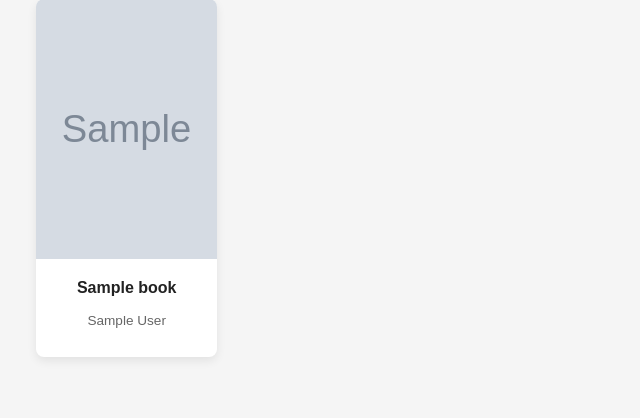
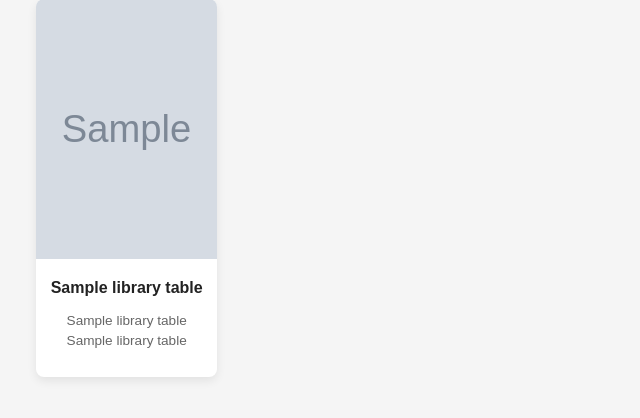
Before and after one commit to BryanMurphy02/digitalLibrary, a Flask app: page /library in a window 1280 px wide. Shown: the part 109-527 px from the top of the page, without its empty margins (0-640 px from the left). Run offline with Flask 3, Linux system fonts and the light colour scheme; grey boxes marked "Sample" are stand-in pictures; a database or web service that is not in the repository returns one stand-in record (values such as "Sample title"); some libraries are stand-ins or nearby versions.

Commit message:
Fixed Library page
added a database view therefore eliminating the libary.html page needing to be given two different lists for the books and the authors

```diff
--- a/app.py
+++ b/app.py
@@ -36,9 +36,8 @@ def home():
 
 @app.route('/library')
 def library():
-    books = master_route.get_books()
-    authors = master_route.get_authors()
-    return render_template("library.html", books=books, authors=authors)
+    library_table = master_route.get_library_table()
+    return render_template("library.html", library_table=library_table)
 
 
 @app.route('/profile')
--- a/routes/master_route.py
+++ b/routes/master_route.py
@@ -1,5 +1,5 @@
 
-from services import book_service, author_service, genre_service, reading_calendar_service, series_service, user_service
+from services import book_service, author_service, genre_service, reading_calendar_service, series_service, user_service, db_views
 from psycopg2.extras import RealDictRow
 
 
@@ -34,6 +34,10 @@ def get_users():
 
 def get_reading_calendar():
     return to_dict(reading_calendar_service.get_all_reading_calendar())
+
+# returning from a specific database view called library_table
+def get_library_table():
+    return to_dict(db_views.get_library_table())
 
 
 
--- /dev/null
+++ b/services/db_views.py
@@ -0,0 +1,6 @@
+from database import query_database
+
+
+# return library_table view to show all the books
+def get_library_table():
+    return query_database("SELECT * FROM library_table")
--- a/templates/library.html
+++ b/templates/library.html
@@ -8,25 +8,19 @@ My App
 <h1 class="page-title">Library</h1>
 
 <div class="book-grid">
-    {% for book in books %}
+    {% for book in library_table %}
         <div class="book-card">
             <div class="book-cover">
-                {% if book.cover %}
-                    <img src="{{ url_for('static', filename=book.cover) }}" alt="{{ book.title }}">
+                {% if book.book_cover %}
+                    <img src="{{ url_for('static', filename=book.book_cover) }}" alt="{{ book.book_title }}">
                 {% else %}
                     <div class="no-cover">No Cover</div>
                 {% endif %}
             </div>
 
             <div class="book-info">
-                <h3 class="book-title">{{ book.title }}</h3>
-                {% set temp = book.author_id %}
-                {% for author in authors %}
-                  {% if author.id == temp %}
-                      {% set name = author.first_name + " " + author.last_name %}
-                      <p class="book-author">{{ name }}</p>
-                  {% endif %}
-                {% endfor %}
+                <h3 class="book-title">{{ book.book_title }}</h3>
+                <p class="book-author">{{ book.author_first_name }} {{ book.author_last_name }}</p>
             </div>
         </div>
     {% endfor %}
```
